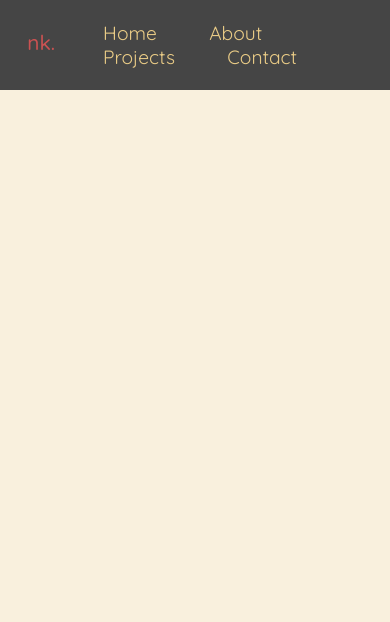
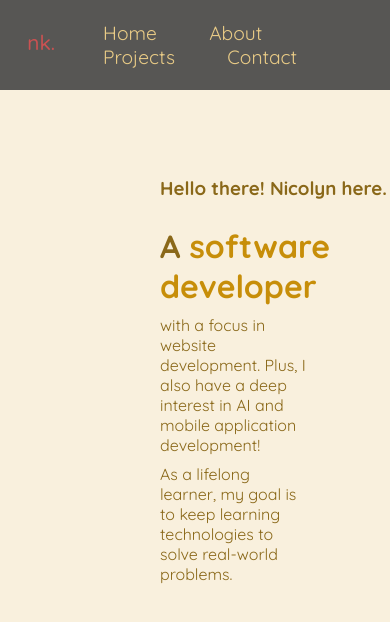
Before and after one commit to nicolynk03/personal-site, a plain HTML site: page index.html in a window 390 px wide. Drawn offline with Linux system fonts and the light colour scheme.

Commit message:
added landing page (with css)

```diff
--- a/CSS/styles.css
+++ b/CSS/styles.css
@@ -26,7 +26,7 @@ body {
     justify-content: space-around;
     align-items: center;
     padding: 1.3rem 7%;
-    background-color: var(--alt);
+    background-color: rgba(69, 69, 69, 0.9);
     position: fixed;
     top: 0;
     left: 0;
@@ -57,3 +57,32 @@ body {
 .navbar .navbar-nav a:hover {
     color: var(--backgrond);
 }
+
+/* landing page */
+.landing-page {
+    padding-top: 11rem;
+    padding-left: 25em;
+}
+
+.landing-page span {
+    color: #c78e09;
+}
+
+.landing-title {
+    margin-top: 1.6em;
+}
+
+
+
+/* media queries */
+@media all and (max-width: 955px) {
+    .landing-page {
+        padding-top: 11rem;
+        padding-left: 10em;
+    }
+
+    .landing-page p {
+        padding-top: 9px;
+        max-width: 65%;
+    }
+}
--- a/index.html
+++ b/index.html
@@ -25,6 +25,16 @@
         </div>
     </nav>
 
+
+    <div class="landing-page">
+        <h3>Hello there! Nicolyn here.</h3>
+        <div class="landing-title">
+            <h1>A <span>software developer</span></h1>
+            <p>with a focus in website development. Plus, I also have a deep interest in AI and mobile application development!</p>
+            <p>As a lifelong learner, my goal is to keep learning technologies to solve real-world problems.</p>
+        </div>
+    </div>
+
 </body>
 
 </html>
```
